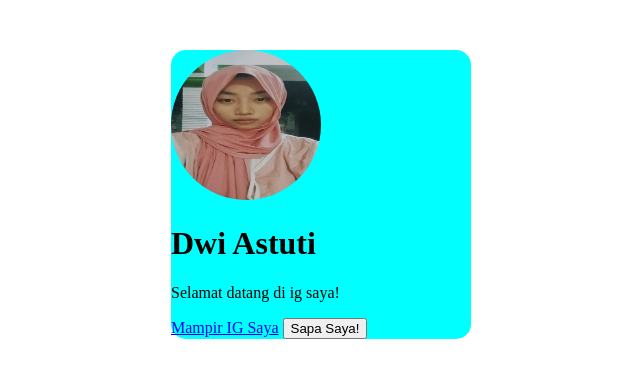
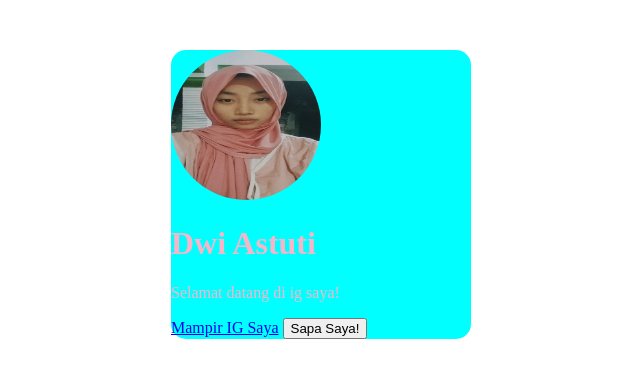
Before and after one commit to ast043647-sys/Pelatihan_html, a plain HTML site: page index.html in a window 1280 px wide. Shown: the whole page, without its empty margins (319-959 px from the left). Drawn offline with Linux system fonts and the light colour scheme.

Commit message:
Update style.css

```diff
--- a/style.css
+++ b/style.css
@@ -1,7 +1,7 @@
 body {
-  background-color: F0A8D0
+  background-color: #F0A8D0
   font-family:Arial, sans-serif;
-  color: F7B5CA
+  color: #F7B5CA
 }
 .kartu-pp {
   width:300px;
```
